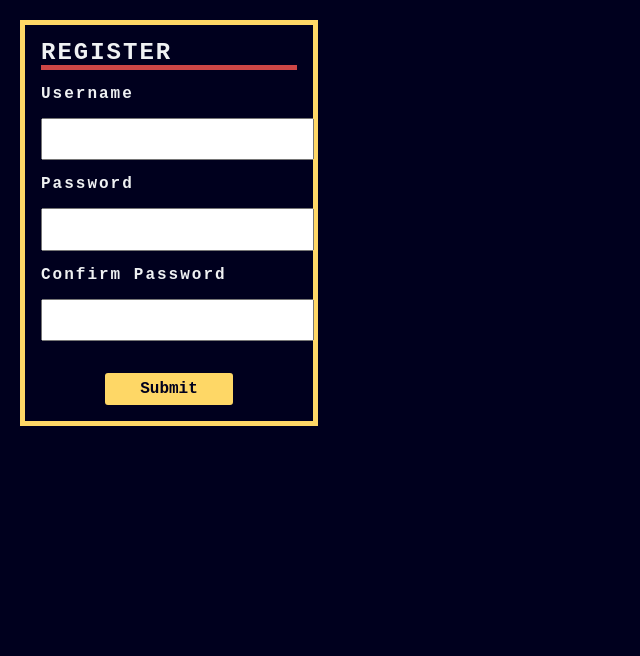
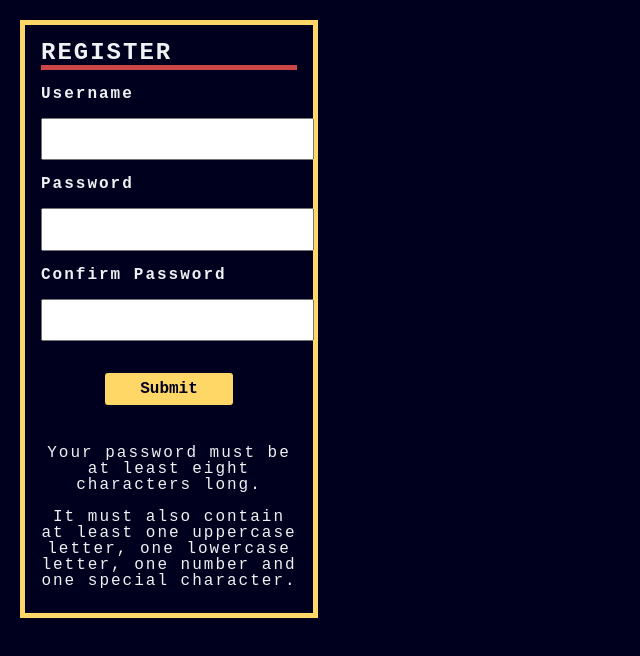
Before and after one commit to Fweddi/messageboard, a React (Create React App) app: page / in a window 1280 px wide. Shown: the top 656 px of the page, without its empty margins (0-640 px from the left). Built offline with nearby package versions, Linux system fonts and the light colour scheme; a web font is replaced by a local one.

Commit message:
Add client-side and server-side validation for login form

```diff
--- a/src/components/Register.css
+++ b/src/components/Register.css
@@ -14,11 +14,6 @@ form {
     margin: 20px;
     padding: 1em;
     border: solid #fed766 5px;
-}
-
-button {
-    height: 2em;
-    width: 8em;
 }
 
 label {
@@ -40,7 +35,9 @@ h2 {
 }
 
 button {
-    margin-top: 2em;
+    height: 2em;
+    width: 8em;
+    margin: 2em 0;
     font-family: 'Nanum Gothic Coding', monospace;
     font-weight: bold;
     background-color: #fed766;
@@ -50,3 +47,9 @@ button {
     font-size: 1em;
     align-self: center;
 }
+
+p {
+    font-weight: normal;
+    text-align: center;
+    margin: 0.5em 0;
+}
--- a/src/components/Register.js
+++ b/src/components/Register.js
@@ -18,29 +18,33 @@ class Register extends React.Component {
     handleSubmit(event) {
         event.preventDefault();
         const data = new FormData(event.target);
-        console.log(stringifyFormData(data));
+        const JSONdata = stringifyFormData(data);
 
         fetch('/api/form-submit', {
             method: 'POST',
-            body: data,
-        });
+            body: JSONdata,
+        }).catch(error => console.error(error));
     }
 
     render() {
         return (
+            <React.Fragment>
                 <form onSubmit={this.handleSubmit}>
                     <h2>REGISTER</h2>
                     <label htmlFor="username">Username</label>
-                <input id="username" name="username" type="text" />
+                    <input id="username" name="username" type="text" required />
 
                     <label htmlFor="password">Password</label>
-                <input id="password" name="password" type="password" />
+                    <input id="password" name="password" type="password" pattern='/^(?=.*[A-Za-z])(?=.*\d)[A-Za-z\d!$%@#£€*?&]{8,}$/' required />
 
                     <label htmlFor="password">Confirm Password</label>
-                <input id="password__confirm" name="password__confirm" type="password" />
+                    <input id="password__confirm" name="password__confirm" type="password" pattern='/^(?=.*[A-Za-z])(?=.*\d)[A-Za-z\d!$%@#£€*?&]{8,}$/' required />
 
                     <button>Submit</button>
+                    <p>Your password must be at least eight characters long.</p>
+                    <p>It must also contain at least one uppercase letter, one lowercase letter, one number and one special character.</p>
                 </form >
+            </React.Fragment>
         );
     }
 }
```
Lines whose indentation alone changed are shown as unchanged.
